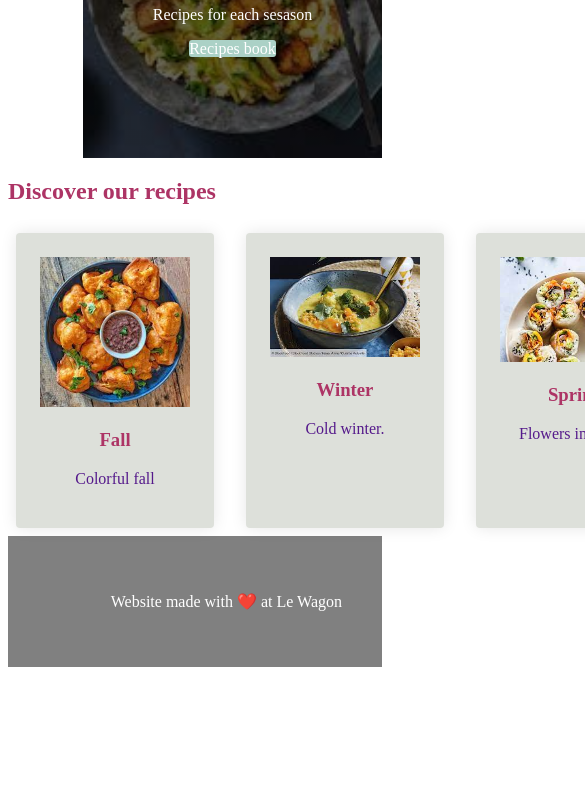
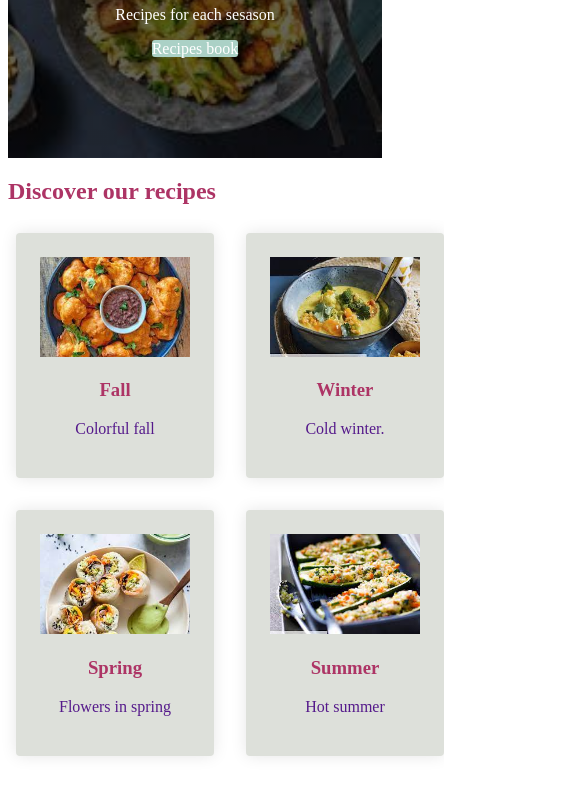
Before and after one commit to ambredlm/Website-Ambre, a plain HTML site: page index.html in a window 390 px wide. Shown: the part 194-995 px from the top of the page, 585 px wide, since content can reach past the window. Before the commit the page ends 869 px from the top, so only its background shows below. Drawn offline with Linux system fonts and the light colour scheme; a web font is replaced by a local one.

Commit message:
Add files via upload

```diff
--- a/index.html
+++ b/index.html
@@ -30,7 +30,7 @@
   <div class="cards">
     <div class="card-white">
       <a href="">
-      <img src="fall.jpg" width="150" height="150">
+      <img src="fall.jpg" width="150" height="100">
       <h3>Fall</h3>
       <p>Colorful fall</p>
       </a>
@@ -44,14 +44,14 @@
     </div>
     <div class="card-white">
       <a href="">
-      <img src="spring.jpg"width="150">
+      <img src="spring.jpg"width="150" height="100">
       <h3>Spring</h3>
       <p>Flowers in spring</p>
       </a>
     </div>
      <div class="card-white">
       <a href="">
-      <img src="summer.jpg"width="150">
+      <img src="summer.jpg"width="150" height="100">
       <h3>Summer</h3>
       <p>Hot summer</p>
       </a>
--- a/style.css
+++ b/style.css
@@ -22,7 +22,6 @@ h3{
   background-size: cover;
   background-position: center;
   padding: 100px 0;
-  margin-left:75px;
   text-align: center;
 }
 
@@ -37,6 +36,7 @@ background-position: center;
 .container {
 	width: 800px;
 	margin: auto;
+	max-width: 100%;
 }
 
 
@@ -54,10 +54,12 @@ background-position: center;
 .cards{
 	display: grid;
 	grid-template-columns: 1fr 1fr 1fr 1fr;
-
 	grid-gap: 16px;
+	margin-bottom: 40px;
 }
-
+.card-white img {
+	object-fit: cover;
+}
 #footer{
 background-color: #72757e;
 background-color: grey;
@@ -68,9 +70,13 @@ border-radius: 100;
 text-align: right;
 }
 
-
-
-
+@media screen and (max-width: 600px) {
+	.cards{
+		display: grid;
+		grid-template-columns: 1fr 1fr;
+		grid-gap: 16px;
+	}
+}
 
 
 
```
